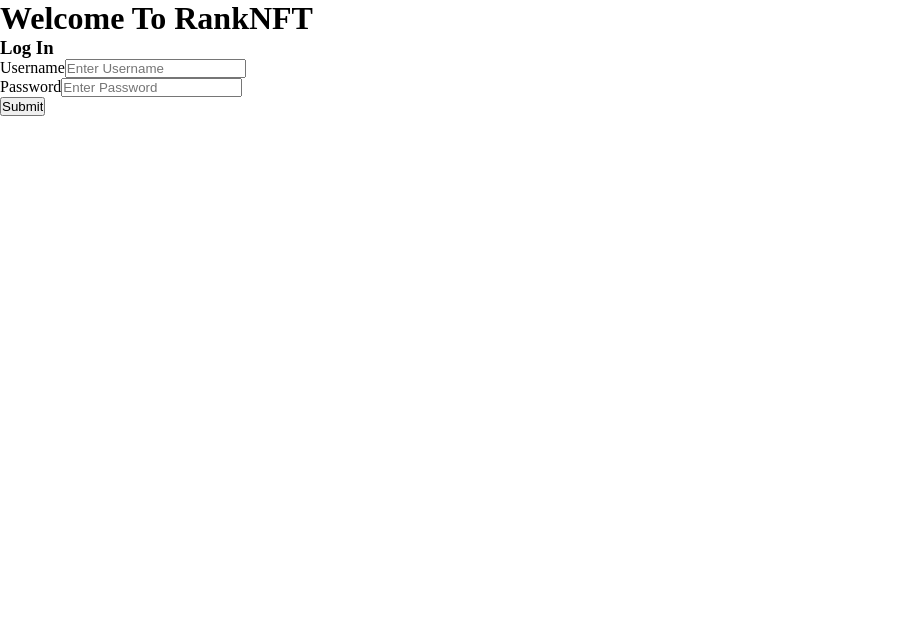
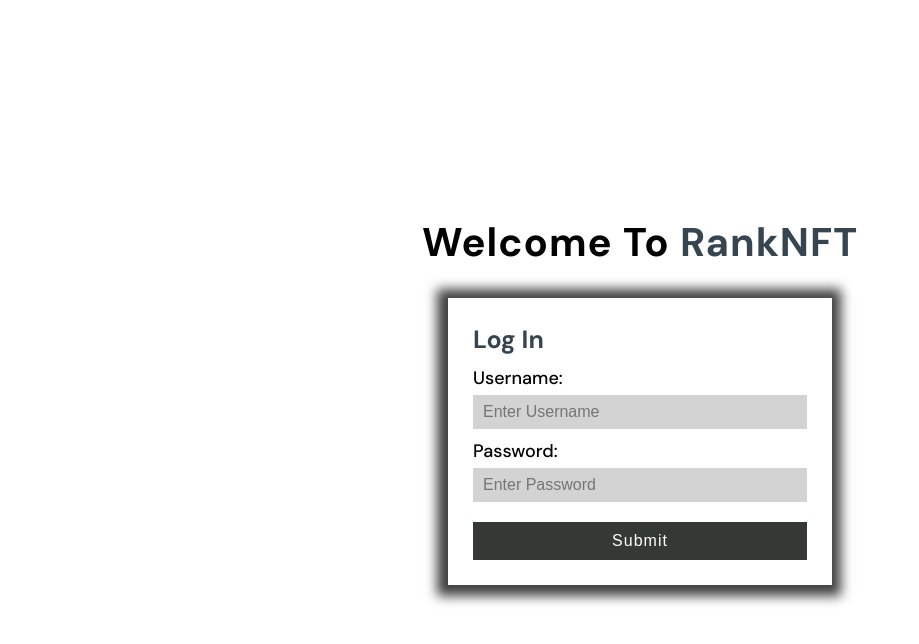
Before and after one commit to HenryAgu/RankNFT, a React (Vite) app: page / in a window 1280 px wide. Shown: the top 644 px of the page, without its empty margins (0-919 px from the left). Built offline with nearby package versions, Linux system fonts and the light colour scheme.

Commit message:
feat: login page updated

```diff
--- a/src/Pages/Home/Login/Login.jsx
+++ b/src/Pages/Home/Login/Login.jsx
@@ -4,15 +4,15 @@
 const Login = () => {
   return (
     <div className='login'>
-        <h1>Welcome To RankNFT</h1>
+        <h1>Welcome To <span>RankNFT</span></h1>
         <form action="">
             <h3>Log In</h3>
             <div className="inner_form">
-                <label htmlFor="">Username</label>
+                <label htmlFor="">Username:</label>
                 <input type="text" placeholder='Enter Username'/>
             </div>
             <div className="inner_form">
-                <label htmlFor="">Password</label>
+                <label htmlFor="">Password:</label>
                 <input type="password" placeholder='Enter Password'/>
             </div>
             <button>Submit</button>
--- a/src/Pages/Home/Login/style/Login.scss
+++ b/src/Pages/Home/Login/style/Login.scss
@@ -0,0 +1,93 @@
+// DM Sans Google Link
+@import url("https://fonts.googleapis.com/css2?family=DM+Sans:opsz,wght@9..40,100;9..40,200;9..40,300;9..40,400;9..40,500;9..40,600;9..40,700;9..40,800;9..40,900;9..40,1000&display=swap");
+
+.login {
+  display: flex;
+  flex-direction: column;
+  justify-content: center;
+  align-items: center;
+  height: 100vh;
+
+  h1 {
+    font-weight: bolder;
+    color: #000;
+    font-family: "DM Sans", sans-serif;
+    font-size: 40px;
+    letter-spacing: 1px;
+    margin-bottom: 30px;
+  }
+  span{
+    color: #36454F;
+  }
+  form {
+    display: flex;
+    flex-direction: column;
+    padding: 25px;
+    width: 30%;
+    font-family: "DM Sans", sans-serif;
+    -webkit-box-shadow: -1px 1px 11px 10px rgba(0, 0, 0, 0.75);
+    -moz-box-shadow: -1px 1px 11px 10px rgba(0, 0, 0, 0.75);
+    box-shadow: -1px 1px 11px 10px rgba(0, 0, 0, 0.75);
+
+    h3{
+        font-size: 25px;
+        margin-bottom: 10px;
+        color: #36454F;
+    }
+
+    .inner_form{
+        display: flex;
+        flex-direction: column;
+        row-gap: 5px;
+        margin-bottom: 10px;
+
+        label{
+            font-size: 18px;
+            font-weight: 500;
+        }
+        input{
+            padding: 8px 10px;
+            font-size: 16px;
+            background-color: #D3D3D3;
+            border: none;
+            outline: none;
+        }
+    }
+
+    button{
+        background-color: #353935;
+        color: #fff;
+        border: none;
+        outline: none;
+        cursor: pointer;
+        padding: 10px;
+        font-size: 16px;
+        letter-spacing: 1px;
+        margin-top: 10px;
+    }
+  }
+}
+
+// medium screens
+@media (max-width: 991px) {
+    .login{
+
+        form{
+            width: 50%;
+        }
+    }
+}
+
+// small screens
+@media (max-width: 480px) {
+    .login{
+h1{
+    text-align: center;
+    font-size: 25px;
+}
+        form{
+            width: 90%;
+            font-size: 14px;
+        }
+    }
+}
```
